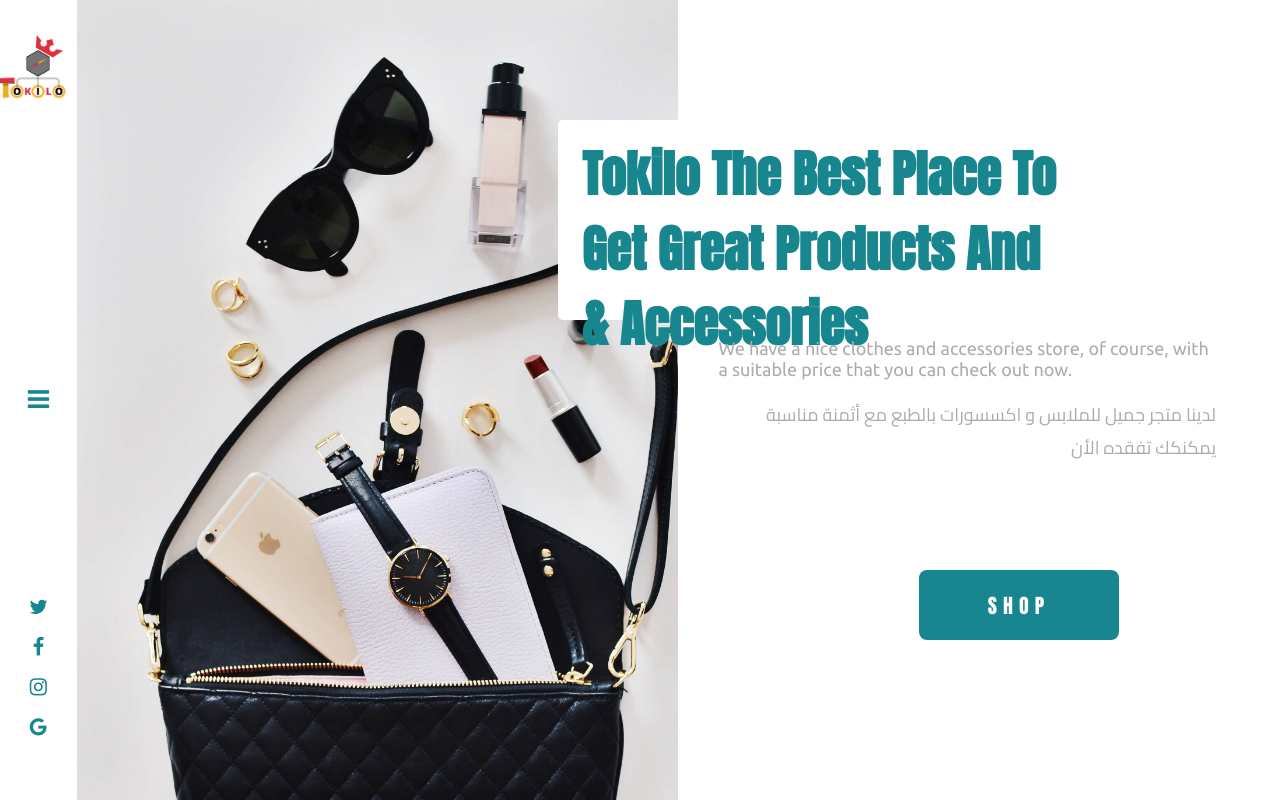
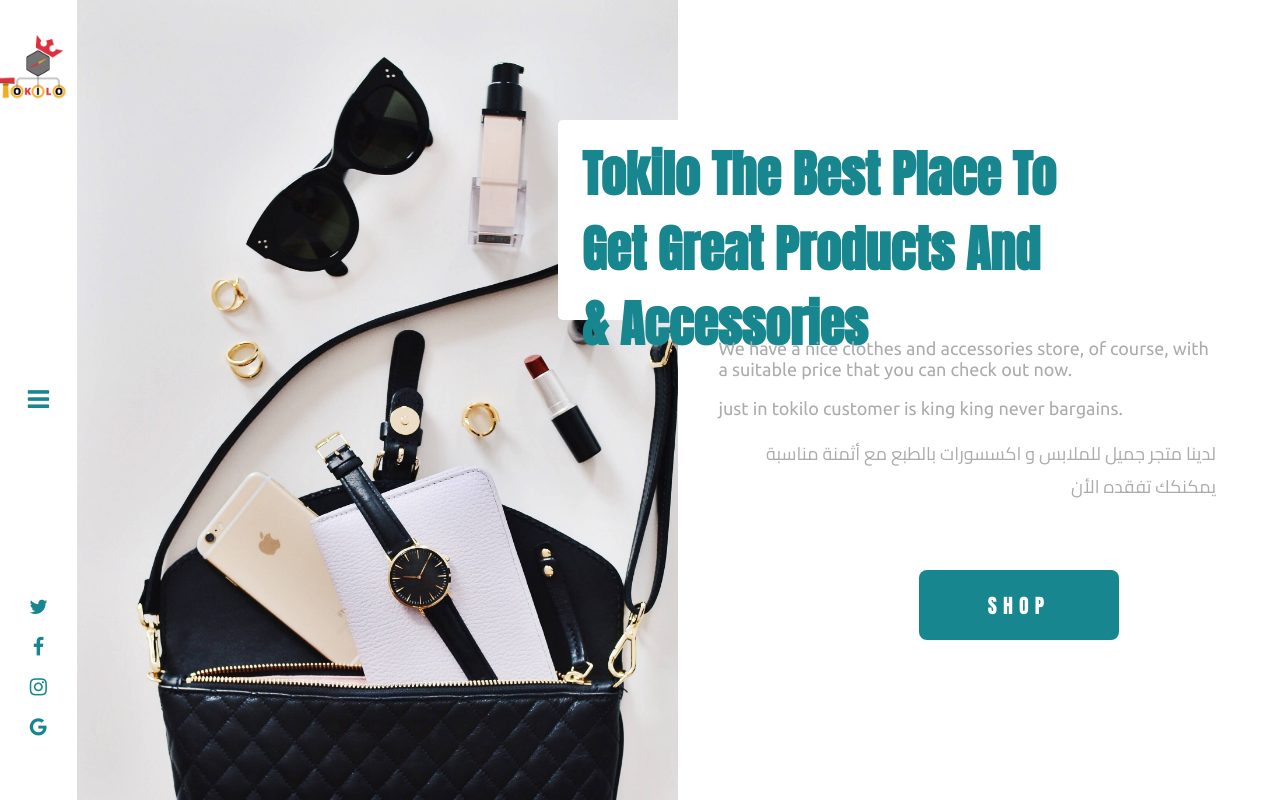
Before and after one commit to aymanouch/tokilo, a React (Create React App) app: page / in a window 1280 px wide. Built offline with nearby package versions, Linux system fonts and the light colour scheme.

Commit message:
change meta content for discription and the intro text in home

```diff
--- a/public/index.html
+++ b/public/index.html
@@ -7,7 +7,8 @@
     <meta name="theme-color" content="#000000" />
     <meta
       name="description"
-      content="Web site created using create-react-app"
+      content="We have a nice clothes and accessories store, of course, with a suitable price that you can check out now tokilo store,
+      just in tokilo customer is king king never bargains
     />
     <link rel="apple-touch-icon" href="%PUBLIC_URL%/logo192.png" />
     <!--
--- a/src/component/Home.js
+++ b/src/component/Home.js
@@ -12,6 +12,9 @@
       <p className="en-text">
       We have a nice clothes and accessories store, of course, with a suitable price that you can check out now.
       </p>
+      <p className="en-text">
+      just in tokilo customer is king king never bargains.
+      </p>
       <p className="ar-text">
       لدينا متجر جميل للملابس و اكسسورات  بالطبع مع أثمنة مناسبة يمكنكك تفقده الأن
       </p>
```
